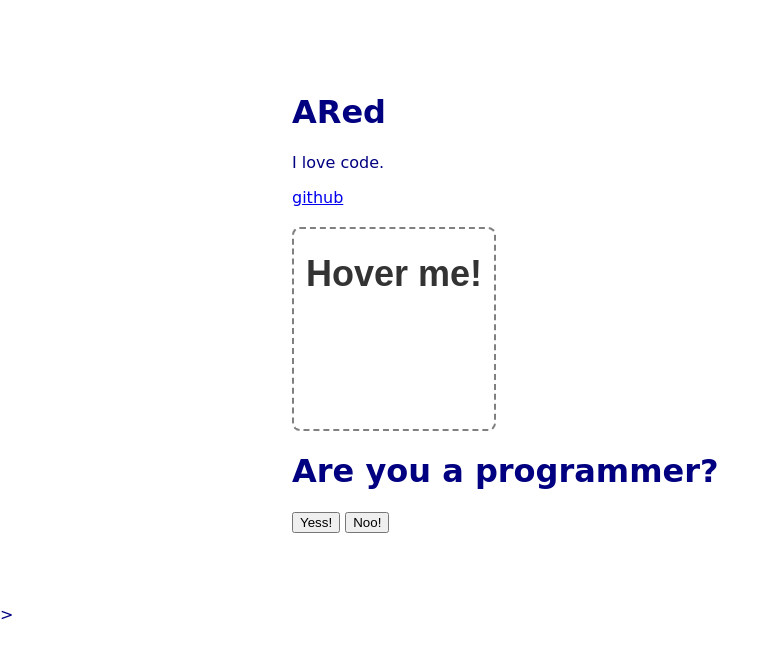
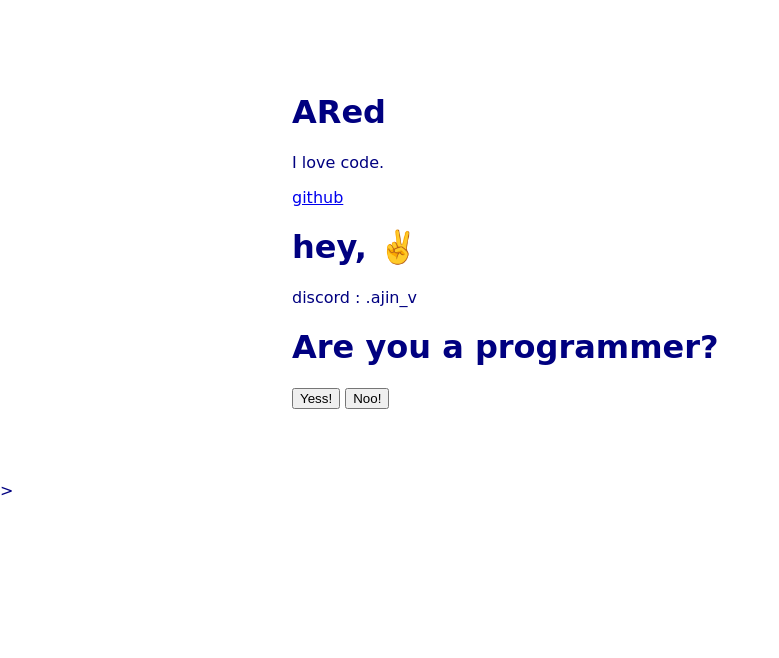
Before and after one commit to aajinn/0Ared, a SvelteKit app: page / in a window 1280 px wide. Shown: the top 658 px of the page, without its empty margins (0-779 px from the left). Built offline with nearby package versions, Linux system fonts and the light colour scheme.

Commit message:
removed aniamtion

```diff
--- a/src/components/Animation.svelte
+++ /dev/null
@@ -1,55 +0,0 @@
-<script>
-    import { fade, fly, scale, blur } from "svelte/transition";
-    import { elasticOut } from "svelte/easing";
-
-    let isHovered = false;
-    let currentAnimation = 0;
-    const animations = ["fade", "fly", "scale", "blur"];
-
-    function handleMouseEnter() {
-        isHovered = true;
-        currentAnimation = (currentAnimation + 1) % animations.length;
-    }
-
-    function handleMouseLeave() {
-        isHovered = false;
-    }
-
-    $: animationProps = {
-        fade: { duration: 300 },
-        fly: { y: 20, duration: 300, easing: elasticOut },
-        scale: { start: 0.8, duration: 300 },
-        blur: { amount: 5, duration: 300 },
-    };
-</script>
-
-<!-- svelte-ignore a11y-no-static-element-interactions -->
-<div
-    class="animation-container"
-    on:mouseenter={handleMouseEnter}
-    on:mouseleave={handleMouseLeave}
->
-    {#if isHovered}
-        <h1> hey, ✌️ </h1>
-        <p> discord : .ajin_v </p>
-    {:else}
-        <h1>Hover me!</h1>
-    {/if}
-</div>
-
-<style>
-    .animation-container {
-        width: 200px;
-        height: 200px;
-        background-color: #ffffff;
-        border-radius: 8px;
-        cursor: pointer;
-        font-family: Arial, sans-serif;
-        font-size: 18px;
-        color: #333;
-        margin: 20px 0px 20px;
-        border: 2px solid grey;
-        border-style: dashed;
-        text-align: center;
-    }
-</style>
--- a/src/routes/+page.svelte
+++ b/src/routes/+page.svelte
@@ -1,5 +1,4 @@
 <script>
-    import Animation from "../components/Animation.svelte";
     import Meme from "../components/Meme.svelte";
 </script>
 
@@ -10,7 +9,8 @@
     <h1> ARed </h1>
     <p>I love code.</p>
     <a href="https://github.com/ARed99/">github</a>
-    <Animation />
+    <h1> hey, ✌️ </h1>
+    <p> discord : .ajin_v </p>
     <Meme />
 </main>
 
```
